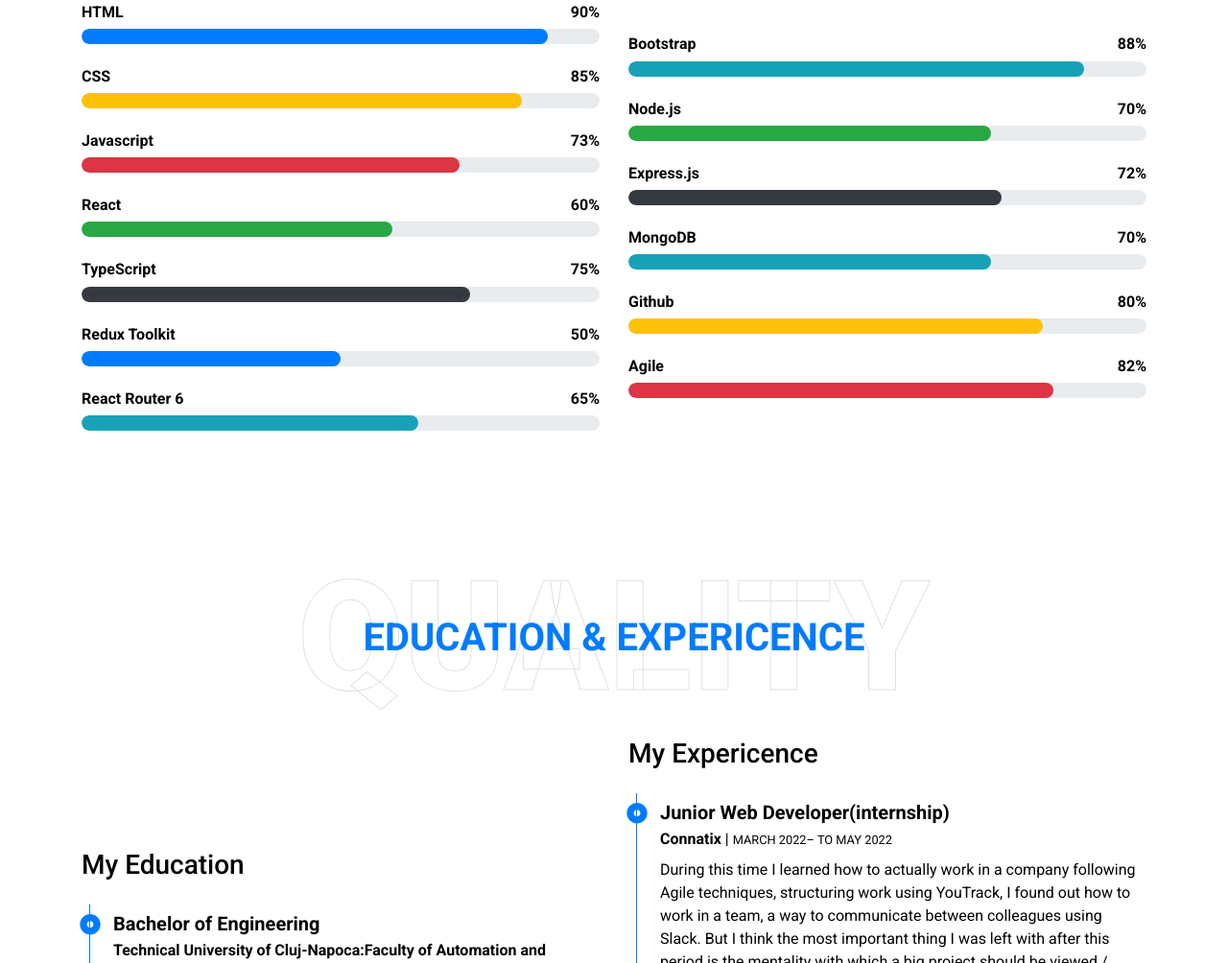
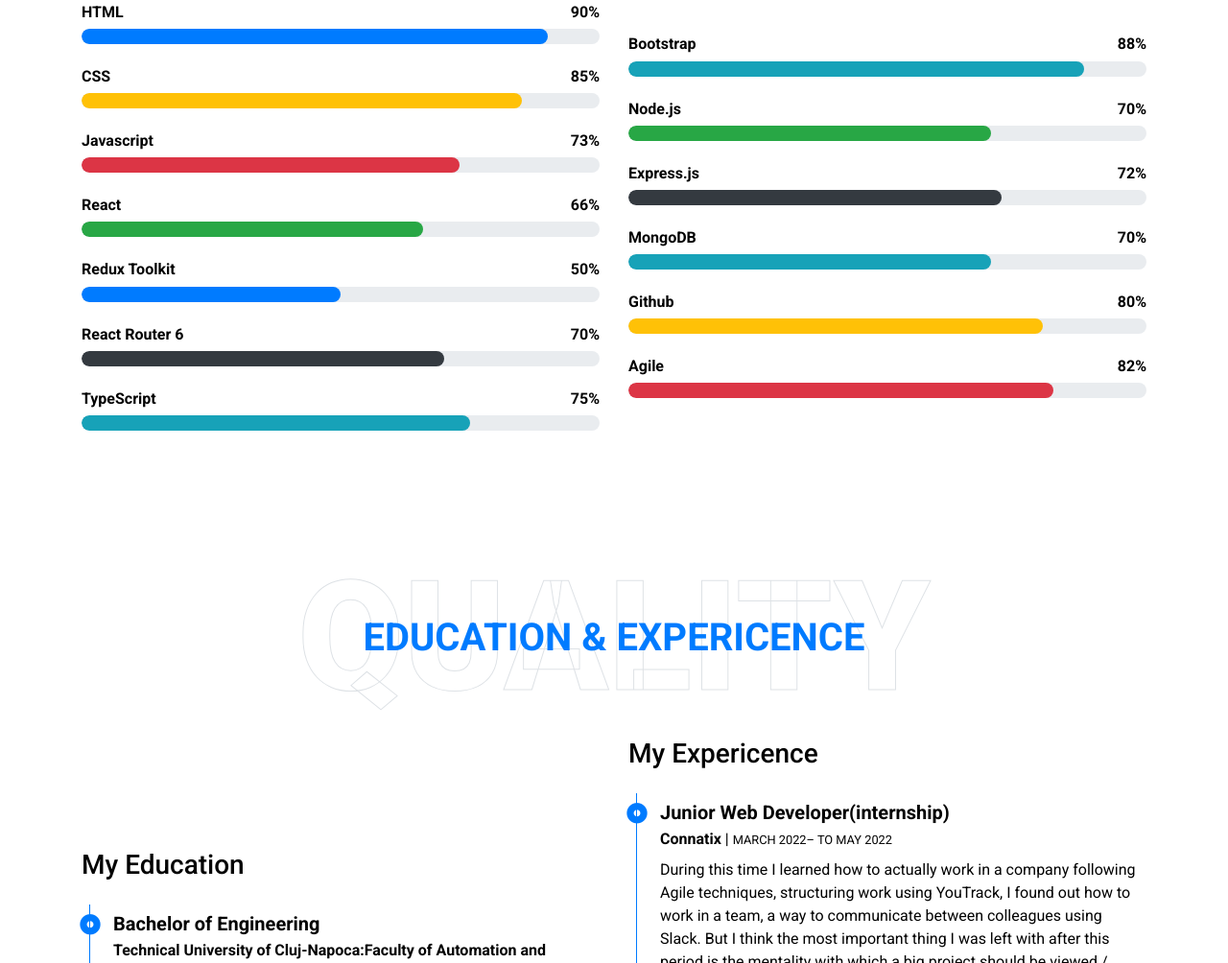
Before and after one commit to bObXm/bObXm.github.io, a plain HTML site: page CV/index.html in a window 1280 px wide. Shown: the part 1858-2862 px from the top of the page at 96% size. Drawn offline with nearby package versions, Linux system fonts and the light colour scheme.

Commit message:
update CV

```diff
--- a/CV/index.html
+++ b/CV/index.html
@@ -163,21 +163,13 @@ Do I need WebKit?
                     <div class="skill mb-4">
                         <div class="d-flex justify-content-between">
                             <h6 class="font-weight-bold">React</h6>
-                            <h6 class="font-weight-bold">60%</h6>
+                            <h6 class="font-weight-bold">66%</h6>
                         </div>
                         <div class="progress">
-                            <div class="progress-bar bg-success" role="progressbar" aria-valuenow="60" aria-valuemin="0" aria-valuemax="100"></div>
+                            <div class="progress-bar bg-success" role="progressbar" aria-valuenow="66" aria-valuemin="0" aria-valuemax="100"></div>
                         </div>
                     </div>
-                    <div class="skill mb-4">
-                        <div class="d-flex justify-content-between">
-                            <h6 class="font-weight-bold">TypeScript</h6>
-                            <h6 class="font-weight-bold">75%</h6>
-                        </div>
-                        <div class="progress">
-                            <div class="progress-bar bg-dark" role="progressbar" aria-valuenow="75" aria-valuemin="0" aria-valuemax="100"></div>
-                        </div>
-                    </div>
+
                     <div class="skill mb-4">
                         <div class="d-flex justify-content-between">
                             <h6 class="font-weight-bold">Redux Toolkit</h6>
@@ -190,10 +182,19 @@ Do I need WebKit?
                     <div class="skill mb-4">
                         <div class="d-flex justify-content-between">
                             <h6 class="font-weight-bold">React Router 6</h6>
-                            <h6 class="font-weight-bold">65%</h6>
+                            <h6 class="font-weight-bold">70%</h6>
                         </div>
                         <div class="progress">
-                            <div class="progress-bar  bg-info" role="progressbar" aria-valuenow="65" aria-valuemin="0" aria-valuemax="100"></div>
+                            <div class="progress-bar bg-dark" role="progressbar" aria-valuenow="70" aria-valuemin="0" aria-valuemax="100"></div>
+                        </div>
+                    </div>
+                    <div class="skill mb-4">
+                        <div class="d-flex justify-content-between">
+                            <h6 class="font-weight-bold">TypeScript</h6>
+                            <h6 class="font-weight-bold">75%</h6>
+                        </div>
+                        <div class="progress">
+                            <div class="progress-bar bg-info" role="progressbar" aria-valuenow="75" aria-valuemin="0" aria-valuemax="100"></div>
                         </div>
                     </div>
 
```
